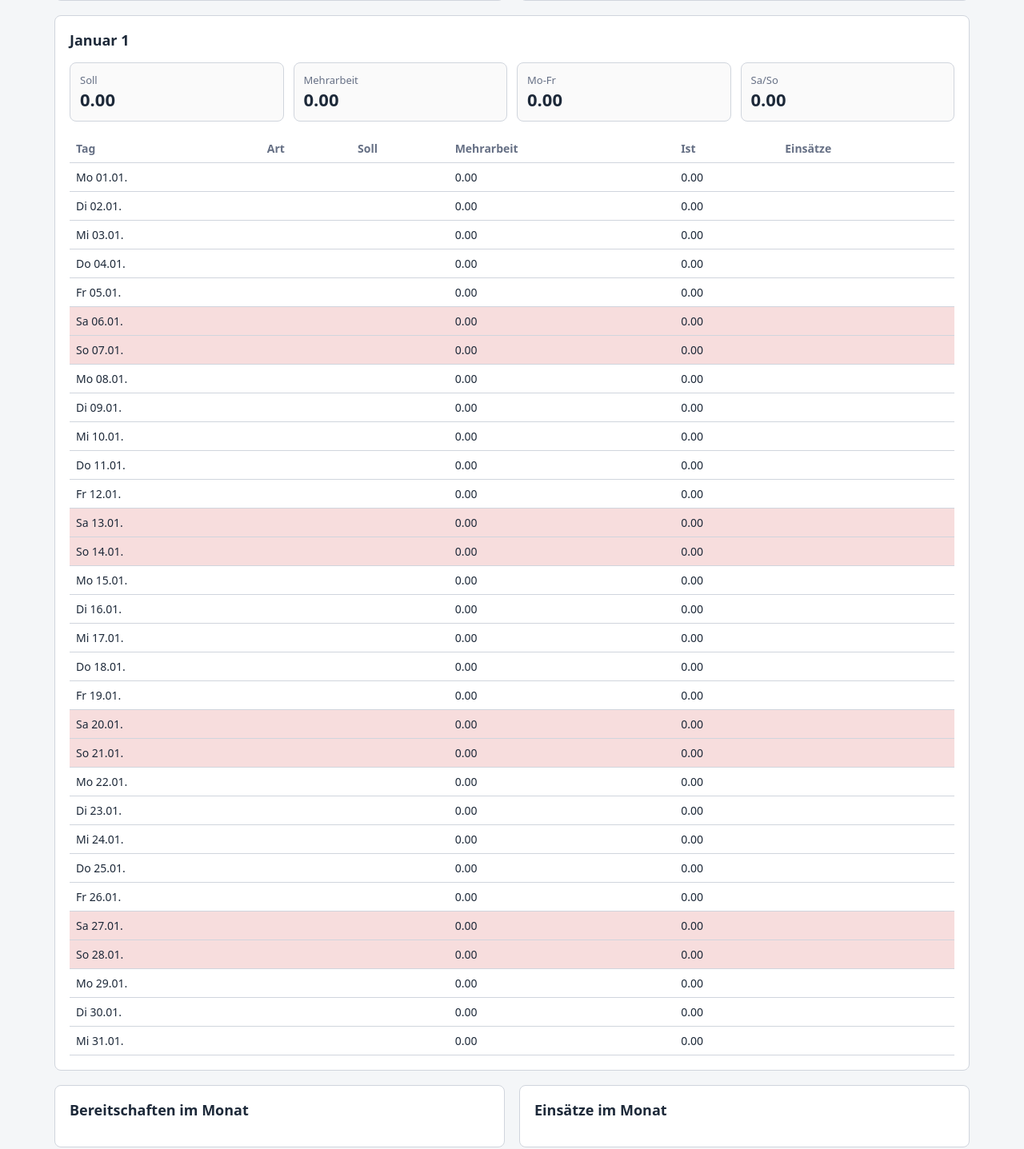
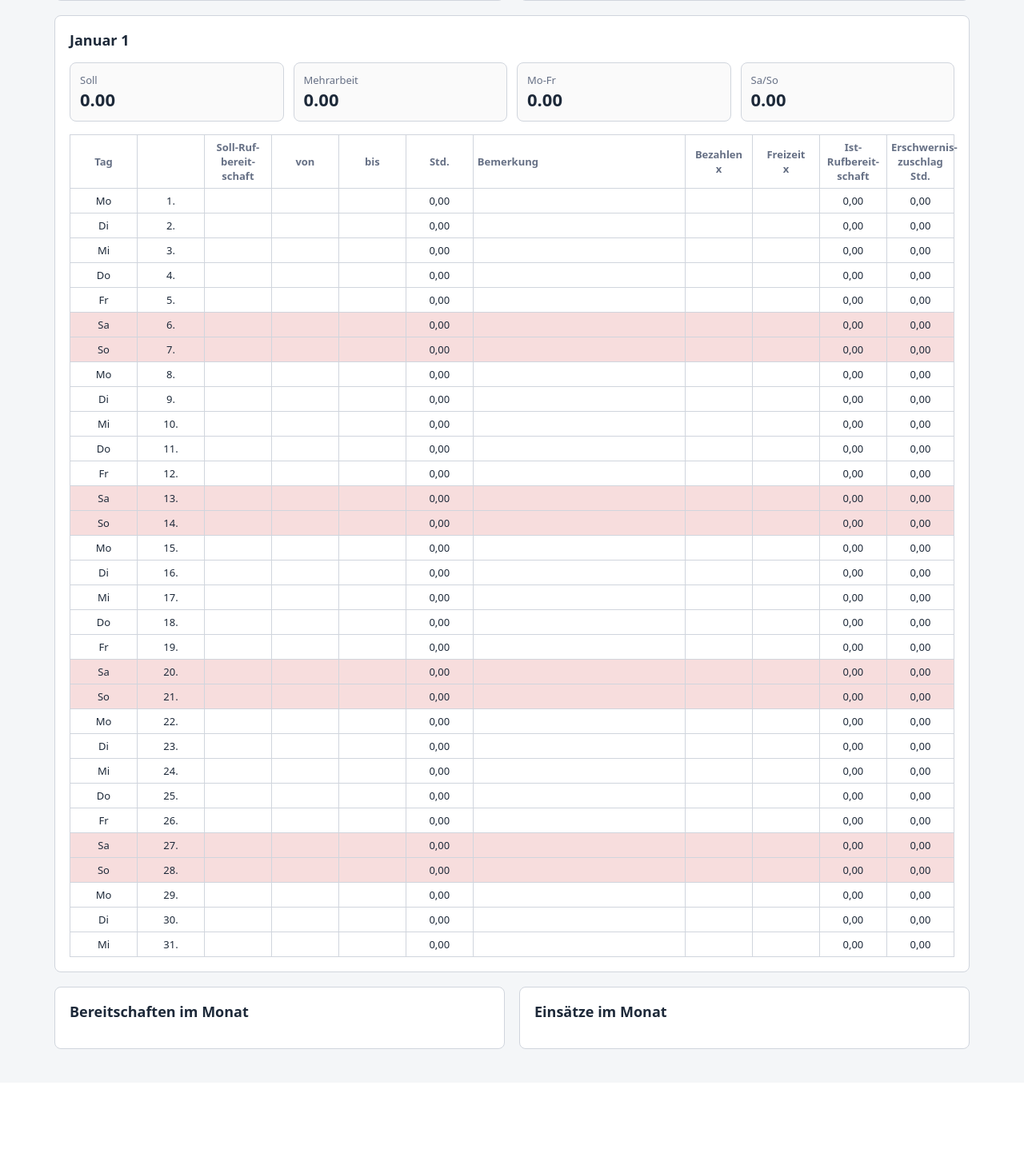
Before and after one commit to sandavdesigns/bereitschaft, a Flask app: page /?year=1&month=1 in a window 1280 px wide. Shown: the part 389-1826 px from the top of the page at 80% size. After the commit the page ends 1701 px from the top, so only its background shows below. Run offline with Flask 3, Linux system fonts and the light colour scheme; the visitor is signed in with stand-in values (Sample User, id 1); data comes from the database, SQL or seed files in the repository; data that the repository does not hold is empty.

Commit message:
Align month overview with print table

```diff
--- a/app/main.py
+++ b/app/main.py
@@ -548,7 +548,7 @@ def rule_for_day(readiness_type, day, holiday_dates=None):
     return {"start_time": start, "end_time": end, "hours": decimal_hours(start, end)}
 
 
-def work_note_display(day_readiness, note):
+def work_remark(day_readiness, note):
     kinds = []
     for item in day_readiness:
         if item["kind"] not in kinds:
@@ -648,7 +648,7 @@ def month_data(user_id, year, month):
                         "start_time": w["start_time"],
                         "end_time": w["end_time"],
                         "note": w["note"],
-                        "note_display": work_note_display(day_readiness, w["note"]),
+                        "remark": work_remark(day_readiness, w["note"]),
                         "compensation": w["compensation"],
                         "hours": decimal_hours(w["start_time"], w["end_time"]),
                     }
@@ -776,7 +776,7 @@ def render_month_pdf(buffer, user, data, year, month):
             entry["start_time"] if entry else "",
             entry["end_time"] if entry else "",
             fmt_hours(decimal_hours(entry["start_time"], entry["end_time"])) if entry else "0,00",
-            entry["note_display"] if entry else "",
+            entry["remark"] if entry else "",
             "x" if entry and entry["compensation"] == "Bezahlen" else "",
             "x" if entry and entry["compensation"] == "Freizeit" else "",
             fmt_hours(day["ist"]) if (not entry or entry == day["entries"][-1]) else "",
--- a/app/static/style.css
+++ b/app/static/style.css
@@ -92,6 +92,19 @@ table { width: 100%; border-collapse: collapse; font-size: 14px; }
 th, td { border-bottom: 1px solid var(--line); padding: 8px; text-align: left; vertical-align: top; }
 th { color: var(--muted); font-weight: 600; }
 .weekend { background: #f7dddd; }
+.form-preview-table { font-size: 13px; table-layout: fixed; }
+.form-preview-table th,
+.form-preview-table td {
+  border: 1px solid var(--line);
+  text-align: center;
+  vertical-align: middle;
+  padding: 6px 5px;
+}
+.form-preview-table th:nth-child(7),
+.form-preview-table td:nth-child(7) {
+  text-align: left;
+  width: 24%;
+}
 .kpis { display: grid; grid-template-columns: repeat(4, 1fr); gap: 12px; margin-bottom: 16px; }
 .kpis div { border: 1px solid var(--line); border-radius: 8px; padding: 12px; background: #fafafa; }
 .kpis span { display: block; color: var(--muted); font-size: 13px; }
--- a/app/templates/index.html
+++ b/app/templates/index.html
@@ -59,26 +59,42 @@
     <div><span>Mo-Fr</span><strong>{{ "%.2f"|format(data.sum_weekday) }}</strong></div>
     <div><span>Sa/So</span><strong>{{ "%.2f"|format(data.sum_weekend) }}</strong></div>
   </div>
-  <table>
-    <thead><tr><th>Tag</th><th>Art</th><th>Soll</th><th>Mehrarbeit</th><th>Ist</th><th>Einsätze</th></tr></thead>
+  <table class="form-preview-table">
+    <thead>
+      <tr>
+        <th>Tag</th>
+        <th></th>
+        <th>Soll-Ruf-<br>bereit-<br>schaft</th>
+        <th>von</th>
+        <th>bis</th>
+        <th>Std.</th>
+        <th>Bemerkung</th>
+        <th>Bezahlen<br>x</th>
+        <th>Freizeit<br>x</th>
+        <th>Ist-Rufbereit-<br>schaft</th>
+        <th>Erschwernis-<br>zuschlag<br>Std.</th>
+      </tr>
+    </thead>
     <tbody>
       {% for day in data.days %}
-        <tr class="{% if day.date.weekday() >= 5 or day.holiday %}weekend{% endif %}">
-          <td>{{ day.weekday }} {{ day.date.strftime('%d.%m.') }}</td>
-          <td>
-            {% for item in day.readiness %}
-              <div>{{ item.kind }} {{ item.start_time }}-{{ item.end_time }}</div>
-            {% endfor %}
-          </td>
-          <td>{% if day.soll %}{{ "%.2f"|format(day.soll) }}{% endif %}</td>
-          <td>{{ "%.2f"|format(day.mehrarbeit) }}</td>
-          <td>{{ "%.2f"|format(day.ist) }}</td>
-          <td>
-            {% for entry in day.entries %}
-              <div>{{ entry.start_time }}-{{ entry.end_time }} {{ entry.note_display }} ({{ entry.compensation }})</div>
-            {% endfor %}
-          </td>
-        </tr>
+        {% set entries = day.entries %}
+        {% set row_count = entries|length if entries|length > 0 else 1 %}
+        {% for n in range(row_count) %}
+          {% set entry = entries[n] if n < entries|length else none %}
+          <tr class="{% if day.date.weekday() >= 5 or day.holiday %}weekend{% endif %}">
+            <td>{{ day.weekday if n == 0 else '' }}</td>
+            <td>{{ day.date.day ~ '.' if n == 0 else '' }}</td>
+            <td>{{ ('%.2f'|format(day.soll)).replace('.', ',') if n == 0 and day.soll else '' }}</td>
+            <td>{{ entry.start_time if entry else '' }}</td>
+            <td>{{ entry.end_time if entry else '' }}</td>
+            <td>{{ ('%.2f'|format(entry.hours)).replace('.', ',') if entry else '0,00' }}</td>
+            <td>{{ entry.remark if entry else '' }}</td>
+            <td>{{ 'x' if entry and entry.compensation == 'Bezahlen' else '' }}</td>
+            <td>{{ 'x' if entry and entry.compensation == 'Freizeit' else '' }}</td>
+            <td>{{ ('%.2f'|format(day.ist)).replace('.', ',') if n == row_count - 1 else '' }}</td>
+            <td>{{ '0,00' if n == 0 else '' }}</td>
+          </tr>
+        {% endfor %}
       {% endfor %}
     </tbody>
   </table>
--- a/app/templates/print_month.html
+++ b/app/templates/print_month.html
@@ -188,7 +188,7 @@
                 <td>{{ entry.start_time if entry else '' }}</td>
                 <td>{{ entry.end_time if entry else '' }}</td>
                 <td>{{ ('%.2f'|format(entry.hours)).replace('.', ',') if entry else '0,00' }}</td>
-                <td class="note">{{ entry.note_display if entry else '' }}</td>
+                <td class="note">{{ entry.remark if entry else '' }}</td>
                 <td>{{ 'x' if entry and entry.compensation == 'Bezahlen' else '' }}</td>
                 <td>{{ 'x' if entry and entry.compensation == 'Freizeit' else '' }}</td>
                 <td>{{ ('%.2f'|format(day.ist)).replace('.', ',') if n == row_count - 1 else '' }}</td>
```
